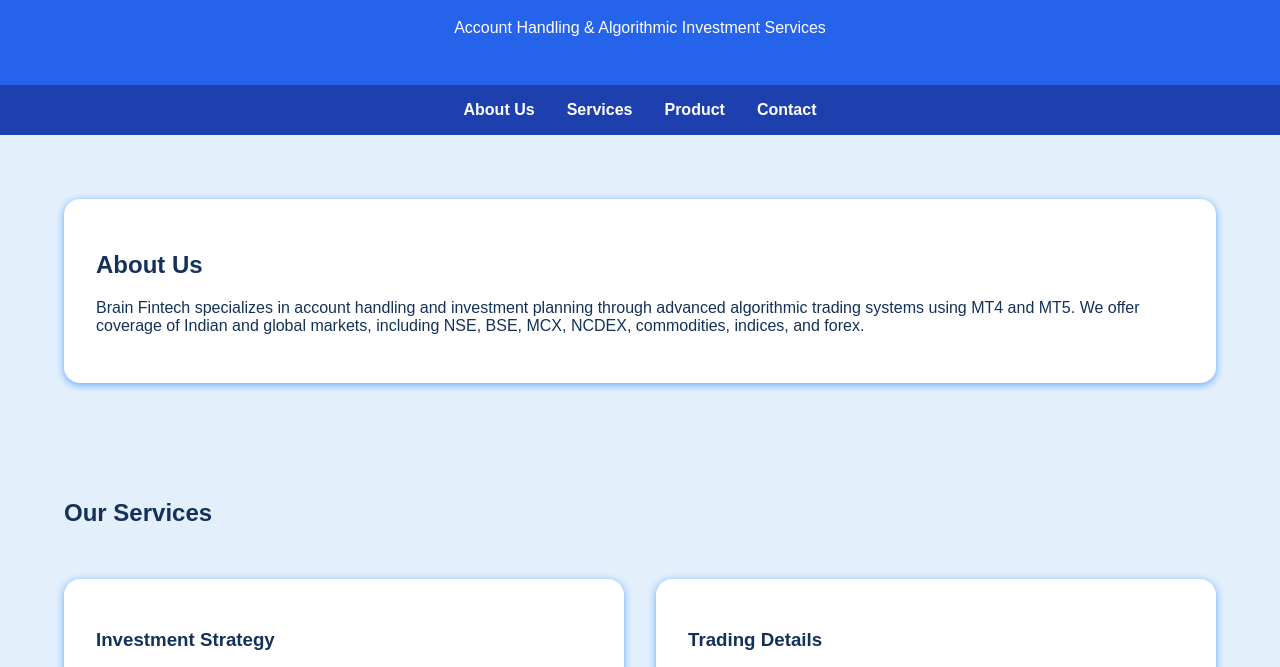
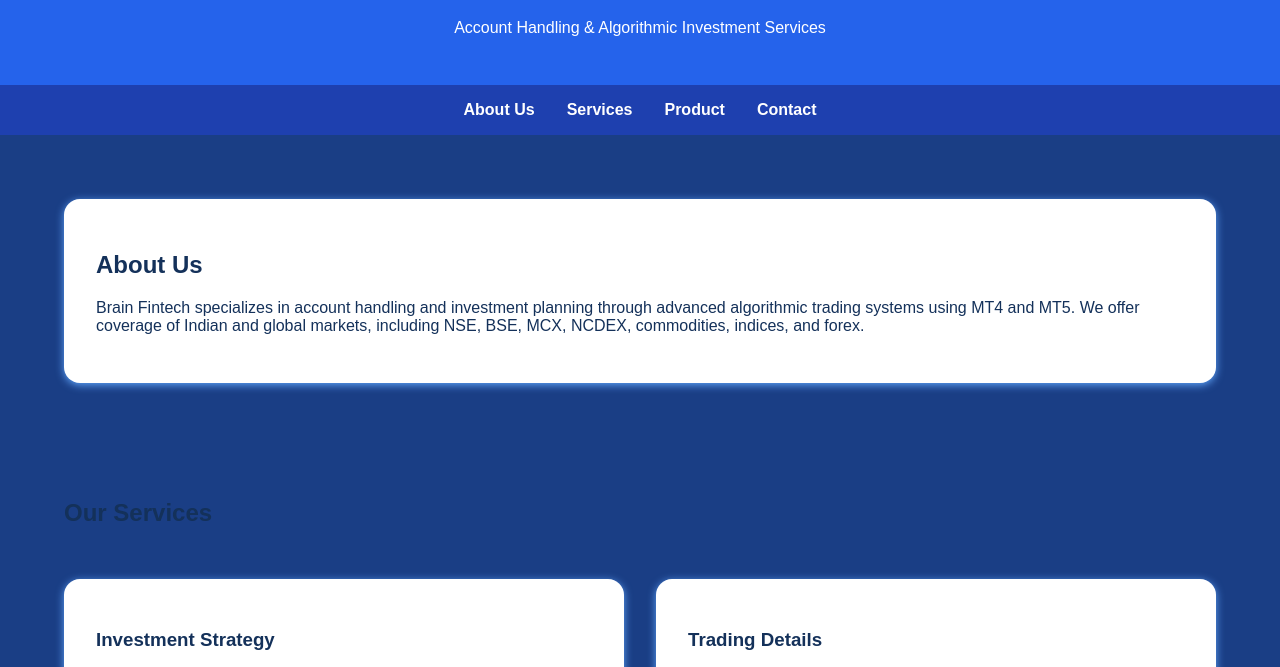
Before and after one commit to naemecs/Brainfin, a plain HTML site: page index.html in a window 1280 px wide. Shown: the part 93-760 px from the top of the page. Drawn offline with Linux system fonts and the light colour scheme.

Commit message:
Update index.html

```diff
--- a/index.html
+++ b/index.html
@@ -5,7 +5,7 @@
     <meta name="viewport" content="width=device-width, initial-scale=1.0">
     <title>Brain Fintech</title>
     <style>
-        body { background: #e3f0fc; color: #14315a; font-family: Arial, sans-serif; margin: 0; }
+        body { background: #1A3E85; color: #14315a; font-family: Arial, sans-serif; margin: 0; }
         header { background: #2563eb; color: #fff; padding: 2rem 1rem; text-align: center; }
         nav { background: #1e40af; display: flex; justify-content: center; gap: 2rem; padding: 1rem 0; }
         nav a { color: #fff; text-decoration: none; font-weight: bold; }
```
